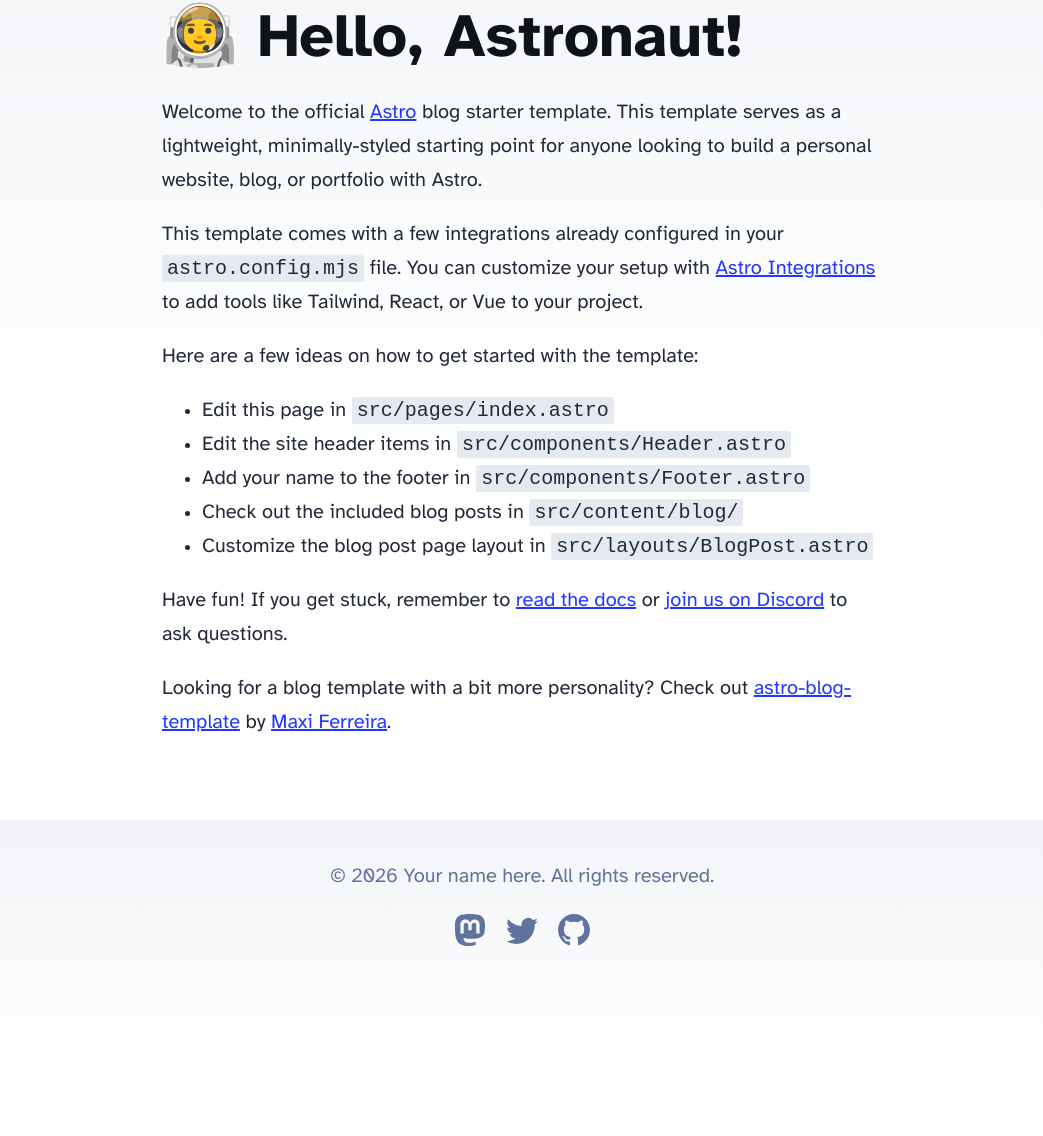
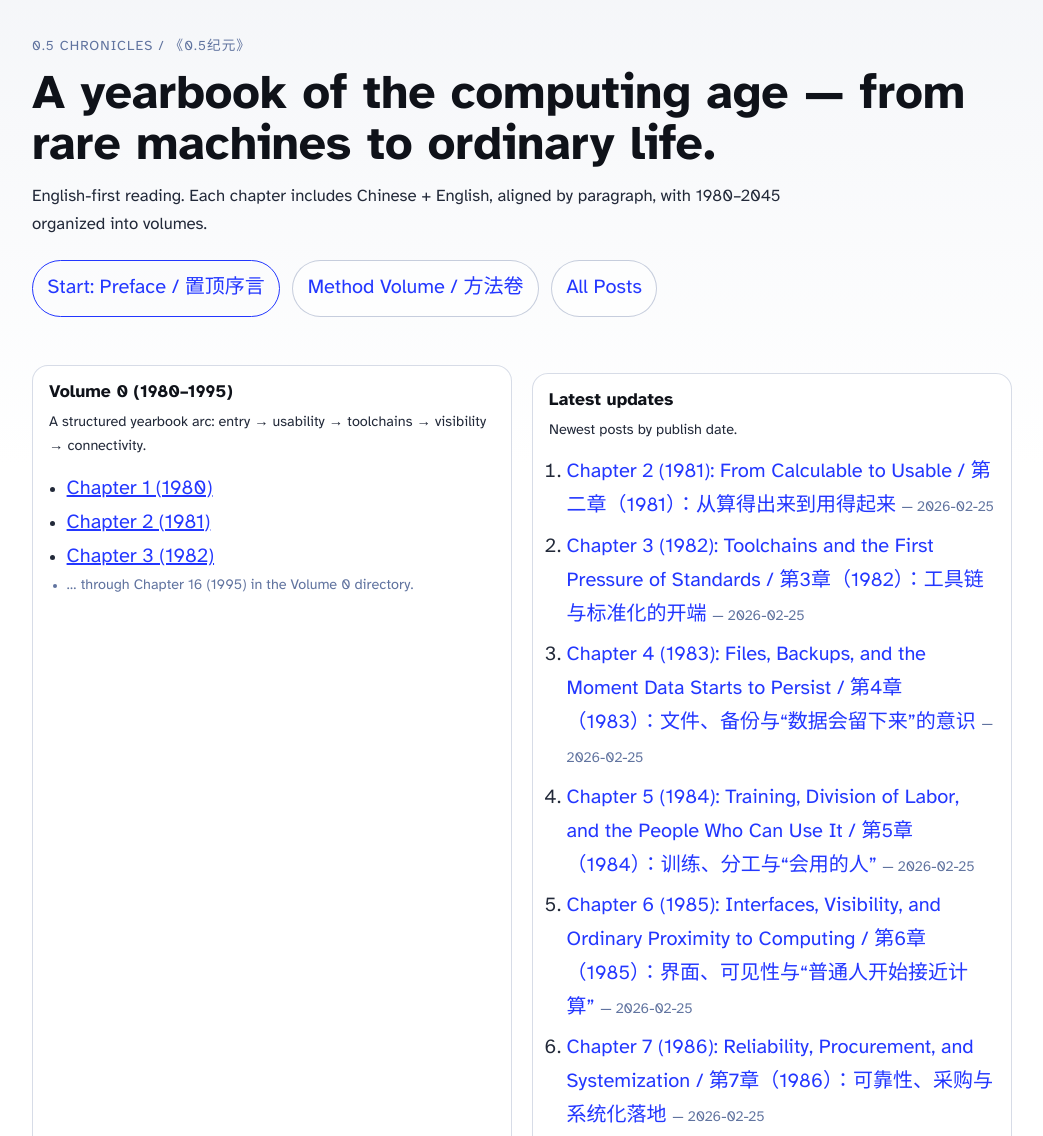
Before and after one commit to aidi1723/the-0.5-chronicles, an Astro site: page / in a window 1280 px wide. Shown: the part 135-1271 px from the top of the page, without its empty margins (118-1161 px from the left). Before the commit the page ends 1213 px from the top, so only its background shows below. Built offline with nearby package versions, Linux system fonts and the light colour scheme; Astro itself is replaced by a stand-in of ours.

Commit message:
Customize homepage for 0.5 Chronicles (English-first)

```diff
--- a/src/pages/index.astro
+++ b/src/pages/index.astro
@@ -2,47 +2,161 @@
 import BaseHead from '../components/BaseHead.astro';
 import Footer from '../components/Footer.astro';
 import Header from '../components/Header.astro';
-import { SITE_DESCRIPTION, SITE_TITLE } from '../consts';
+import { getCollection } from 'astro:content';
+import { SITE_TITLE } from '../consts';
+
+const posts = (await getCollection('blog')).sort(
+	(a, b) => b.data.pubDate.valueOf() - a.data.pubDate.valueOf(),
+);
+
+const latest = posts.slice(0, 8);
 ---
 
 <!doctype html>
 <html lang="en">
 	<head>
-		<BaseHead title={SITE_TITLE} description={SITE_DESCRIPTION} />
+		<BaseHead
+			title={SITE_TITLE}
+			description="The 0.5 Chronicles / 《0.5纪元》 — a yearbook-style record of how computing entered ordinary life (1980–2045)."
+		/>
+		<style>
+			main {
+				width: min(100%, 980px);
+			}
+			.hero {
+				padding: 2rem 0 1.5rem;
+			}
+			.kicker {
+				text-transform: uppercase;
+				letter-spacing: 0.08em;
+				font-size: 0.85rem;
+				color: rgb(var(--gray));
+				margin: 0 0 0.75rem;
+			}
+			h1 {
+				font-size: clamp(2rem, 4vw, 3rem);
+				line-height: 1.05;
+				margin: 0 0 0.75rem;
+			}
+			.lede {
+				font-size: 1.05rem;
+				color: rgb(var(--gray-dark));
+				margin: 0 0 1.25rem;
+				max-width: 70ch;
+			}
+			.cta {
+				display: flex;
+				flex-wrap: wrap;
+				gap: 0.75rem;
+				margin: 0;
+				padding: 0;
+				list-style: none;
+			}
+			.cta a {
+				display: inline-flex;
+				align-items: center;
+				gap: 0.5rem;
+				padding: 0.65rem 0.9rem;
+				border-radius: 999px;
+				border: 1px solid rgba(var(--gray), 0.35);
+				text-decoration: none;
+				background: rgba(255, 255, 255, 0.6);
+			}
+			.cta a.primary {
+				border-color: rgba(var(--accent), 0.6);
+				background: rgba(var(--accent), 0.08);
+			}
+			.grid {
+				display: grid;
+				grid-template-columns: 1fr 1fr;
+				gap: 1.25rem;
+				margin: 1.5rem 0 2rem;
+			}
+			.card {
+				border: 1px solid rgba(var(--gray), 0.25);
+				border-radius: 16px;
+				padding: 1rem;
+				background: rgba(255, 255, 255, 0.7);
+			}
+			.card h2 {
+				margin: 0 0 0.5rem;
+				font-size: 1.1rem;
+			}
+			.card p {
+				margin: 0.25rem 0;
+				color: rgb(var(--gray-dark));
+			}
+			.list {
+				margin: 0.75rem 0 0;
+				padding-left: 1.1rem;
+			}
+			.latest {
+				margin-top: 0.5rem;
+			}
+			.latest ol {
+				margin: 0.75rem 0 0;
+				padding-left: 1.1rem;
+			}
+			.latest li {
+				margin: 0.4rem 0;
+			}
+			.latest a {
+				text-decoration: none;
+			}
+			.meta {
+				color: rgb(var(--gray));
+				font-size: 0.9rem;
+			}
+			@media (max-width: 760px) {
+				.grid {
+					grid-template-columns: 1fr;
+				}
+			}
+		</style>
 	</head>
 	<body>
 		<Header />
 		<main>
-			<h1>🧑‍🚀 Hello, Astronaut!</h1>
-			<p>
-				Welcome to the official <a href="https://astro.build/">Astro</a> blog starter template. This template
-				serves as a lightweight, minimally-styled starting point for anyone looking to build a personal
-				website, blog, or portfolio with Astro.
-			</p>
-			<p>
-				This template comes with a few integrations already configured in your
-				<code>astro.config.mjs</code> file. You can customize your setup with
-				<a href="https://astro.build/integrations">Astro Integrations</a> to add tools like Tailwind,
-				React, or Vue to your project.
-			</p>
-			<p>Here are a few ideas on how to get started with the template:</p>
-			<ul>
-				<li>Edit this page in <code>src/pages/index.astro</code></li>
-				<li>Edit the site header items in <code>src/components/Header.astro</code></li>
-				<li>Add your name to the footer in <code>src/components/Footer.astro</code></li>
-				<li>Check out the included blog posts in <code>src/content/blog/</code></li>
-				<li>Customize the blog post page layout in <code>src/layouts/BlogPost.astro</code></li>
-			</ul>
-			<p>
-				Have fun! If you get stuck, remember to
-				<a href="https://docs.astro.build/">read the docs</a>
-				or <a href="https://astro.build/chat">join us on Discord</a> to ask questions.
-			</p>
-			<p>
-				Looking for a blog template with a bit more personality? Check out
-				<a href="https://github.com/Charca/astro-blog-template">astro-blog-template</a>
-				by <a href="https://twitter.com/Charca">Maxi Ferreira</a>.
-			</p>
+			<section class="hero">
+				<p class="kicker">0.5 Chronicles / 《0.5纪元》</p>
+				<h1>A yearbook of the computing age — from rare machines to ordinary life.</h1>
+				<p class="lede">
+					English-first reading. Each chapter includes Chinese + English, aligned by paragraph, with 1980–2045
+					organized into volumes.
+				</p>
+				<ul class="cta">
+					<li><a class="primary" href="/blog/00-preface/">Start: Preface / 置顶序言</a></li>
+					<li><a href="/blog/01-method-volume/">Method Volume / 方法卷</a></li>
+					<li><a href="/blog/">All Posts</a></li>
+				</ul>
+			</section>
+
+			<section class="grid">
+				<div class="card">
+					<h2>Volume 0 (1980–1995)</h2>
+					<p class="meta">A structured yearbook arc: entry → usability → toolchains → visibility → connectivity.</p>
+					<ul class="list">
+						<li><a href="/blog/volumes/vol-0-1980-1995/1980-computing-enters/">Chapter 1 (1980)</a></li>
+						<li><a href="/blog/volumes/vol-0-1980-1995/1981-chapter-2-usable-computing/">Chapter 2 (1981)</a></li>
+						<li><a href="/blog/volumes/vol-0-1980-1995/1982-chapter-03-toolchain-and-standards/">Chapter 3 (1982)</a></li>
+						<li class="meta">… through Chapter 16 (1995) in the Volume 0 directory.</li>
+					</ul>
+				</div>
+				<div class="card latest">
+					<h2>Latest updates</h2>
+					<p class="meta">Newest posts by publish date.</p>
+					<ol>
+						{
+							latest.map((post) => (
+								<li>
+									<a href={`/blog/${post.id}/`}>{post.data.title}</a>
+									<span class="meta"> — {post.data.pubDate.toLocaleDateString('en-CA')}</span>
+								</li>
+							))
+						}
+					</ol>
+				</div>
+			</section>
 		</main>
 		<Footer />
 	</body>
```
